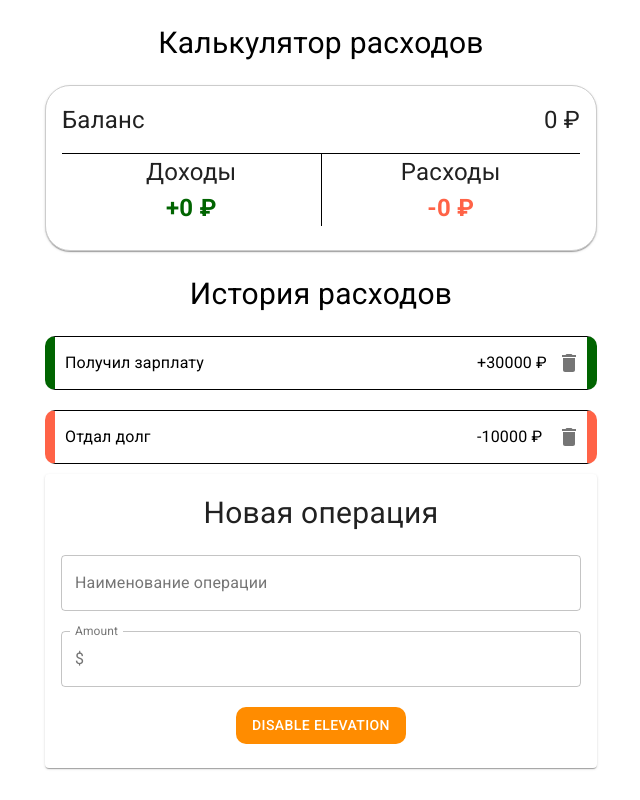
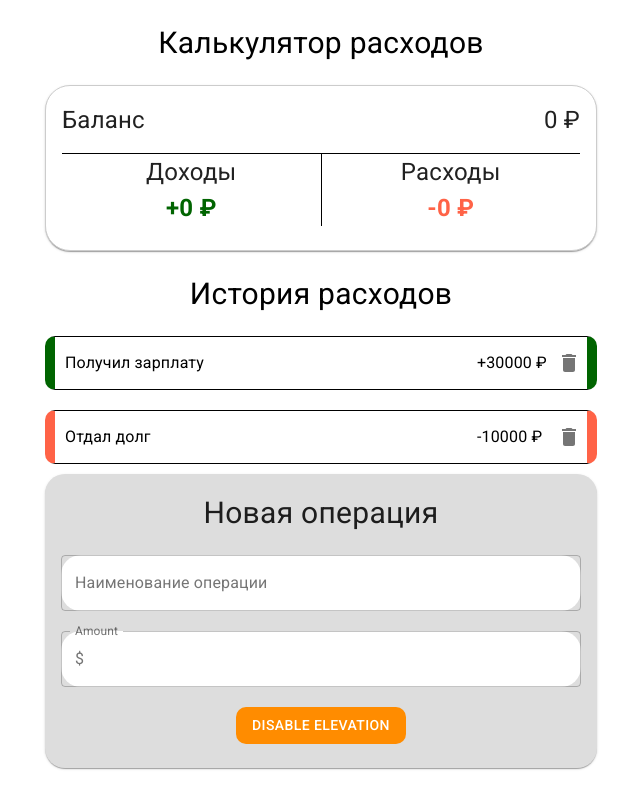
Before and after one commit to EgorPotopeiko/CostAccounting, a React (Create React App) app in the folder develop/: page / in a window 1280 px wide. Shown: the whole page, without its empty margins (319-959 px from the left). Built offline with nearby package versions, Linux system fonts and the light colour scheme.

Commit message:
Interface

```diff
--- a/develop/src/App.js
+++ b/develop/src/App.js
@@ -114,8 +114,14 @@ const useStyles = makeStyles({
     fontSize: 30,
     paddingBottom: 20,
   },
+  nameinput: {
+    backgroundColor: 'white',
+    borderRadius: 20,
+  },
   moneyinput: {
     marginTop: 20,
+    borderRadius: 20,
+    backgroundColor: 'white',
   },
   addBtn: {
     marginTop: 20,
@@ -125,6 +131,10 @@ const useStyles = makeStyles({
     '&:hover': {
       backgroundColor: '#FF4500',
     },
+  },
+  CardAdd: {
+    backgroundColor: '#ddd',
+    borderRadius: 20,
   },
 });
 
@@ -171,11 +181,11 @@ function App() {
                     </IconButton>
               </ListItemSecondaryAction>
           </ListItem>
-          <Card>
+          <Card className={classes.CardAdd}>
             <CardContent>
             <Typography className={classes.inputtitle}>Новая операция</Typography>
             <div className={classes.inputfields}>
-            <TextField id="outlined-basic" label="Наименование операции" variant="outlined" />
+            <TextField className={classes.nameinput} id="outlined-basic" label="Наименование операции" variant="outlined" />
             <TextField className={classes.moneyinput}
               id="outlined-adornment-amount"
               variant="outlined"
```
